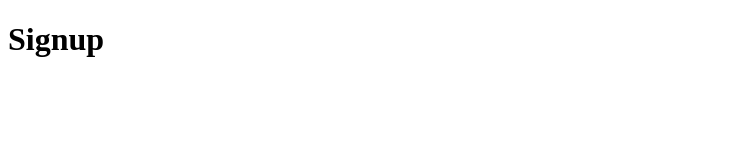
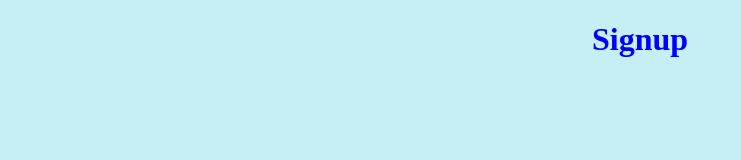
Before and after one commit to shaziamughal/subrepo, a plain HTML site: page index.html in a window 1280 px wide. Shown: the whole page, without its empty margins (0-741 px from the left). Drawn offline with Linux system fonts and the light colour scheme.

Commit message:
css file

```diff
--- a/index.html
+++ b/index.html
@@ -4,6 +4,7 @@
     <meta charset="UTF-8">
     <meta name="viewport" content="width=device-width, initial-scale=1.0">
     <title>Document</title>
+    <link rel="stylesheet" href="styles.css">
 </head>
 <body>
     <h1>Signup</h1>
--- /dev/null
+++ b/styles.css
@@ -0,0 +1,8 @@
+body {
+    background-color: rgb(198, 239, 245);
+  }
+h1 {
+    color: blue;
+    display: flex;
+    justify-content: center;
+  }
```
